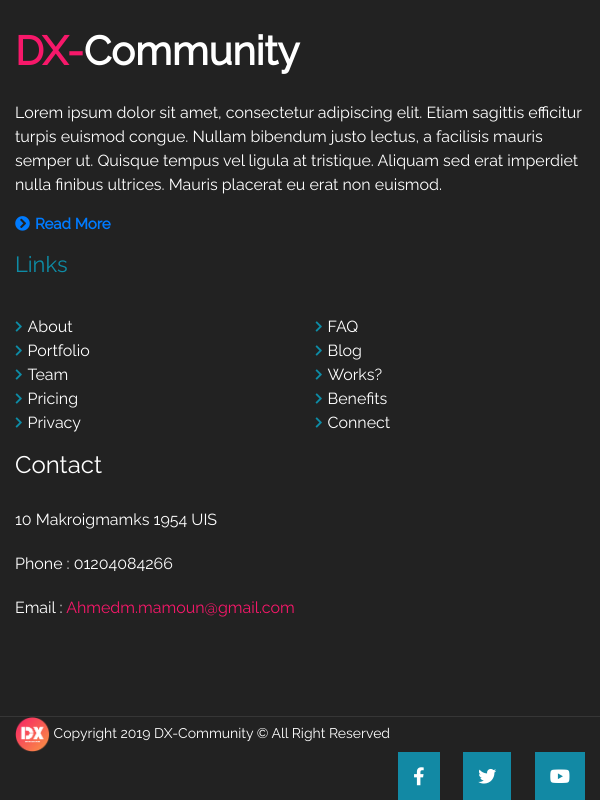
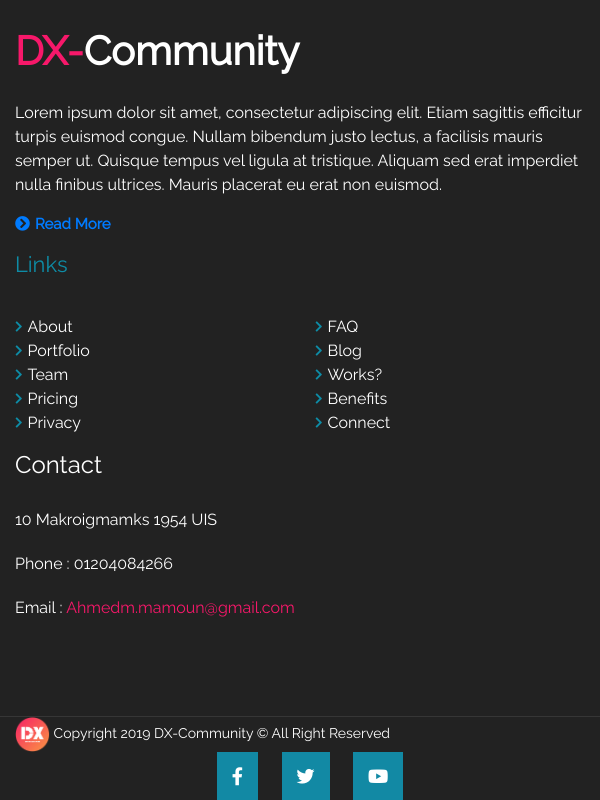
Before and after one commit to AhmedMamoun/dx-website, a plain HTML site: page index.html in a window 600 px wide. Shown: the part 3512-4312 px from the top of the page. Drawn offline with nearby package versions, Linux system fonts and the light colour scheme.

Commit message:
Update style.css

```diff
--- a/css/style.css
+++ b/css/style.css
@@ -593,6 +593,7 @@ padding-top:20px;
 /**************************End footer***********************************/
 
 
+
 @media (max-width: 767px) {
     .slider {
         max-height:500px;
@@ -610,7 +611,6 @@ padding-top:20px;
         letter-spacing: .5;
         width:280px;
     }
-
     .slider .buttons {
         text-align: center;
         display: flex;
@@ -667,4 +667,32 @@ padding-top:20px;
         top:40px;
         right:60px;
         }
+        .copyright .text-right {
+            display:flex;
+            justify-content: center;
+            align-items:center;
+            text-align: center;
+        }
+
 }
+@media (min-width: 576px) and (max-width: 767.98px) {
+    .copyright .text-right {
+        display:flex;
+        justify-content: center;
+        align-items:center;
+        text-align: center;
+    }
+
+}
+@media (min-width: 992px) and (max-width: 1199.98px) {
+.copyright .text-left {
+    position: relative;
+    top:35px;
+}
+}
+@media (min-width: 1200px){
+    .copyright .text-left {
+        position: relative;
+        top:35px;
+    }
+    }
```
